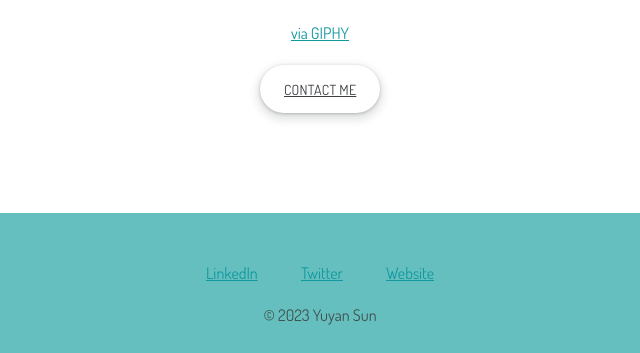
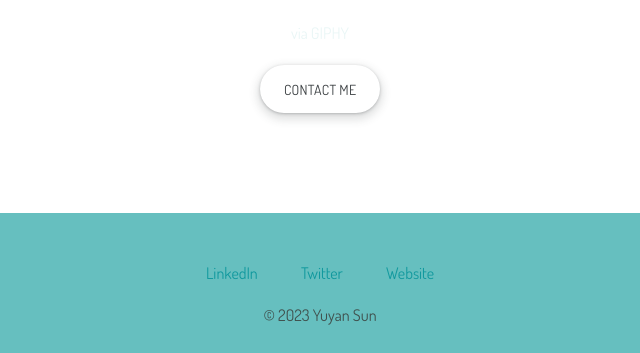
Before and after one commit to SUNY2/Css-project, a plain HTML site: page index.html in a window 1280 px wide. In both pictures the pointer is over the link "via GIPHY". Shown: the part 2677-3030 px from the top of the page, 320-960 px from the left. Drawn offline with Linux system fonts and the light colour scheme.

Commit message:
Update styles.css

```diff
--- a/css/styles.css
+++ b/css/styles.css
@@ -28,6 +28,11 @@ a {
     color: #11999E;
     padding: 20px;
     font-family: 'Dosis', sans-serif;
+    text-decoration: none;
+
+}
+a:hover {
+    color: #eaf6f6;
 }
 
 p {
```
